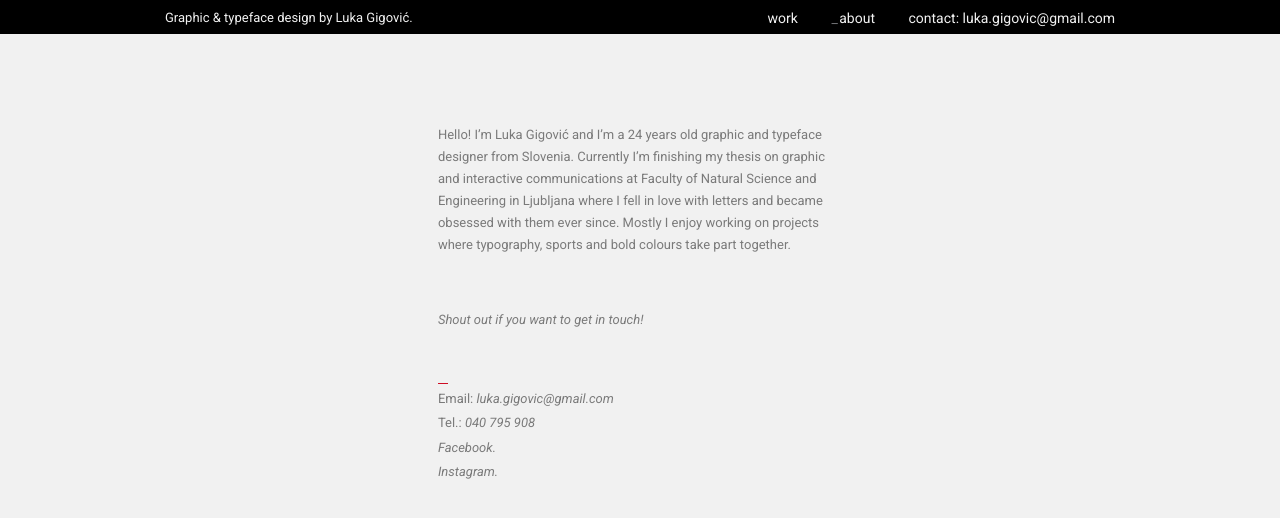
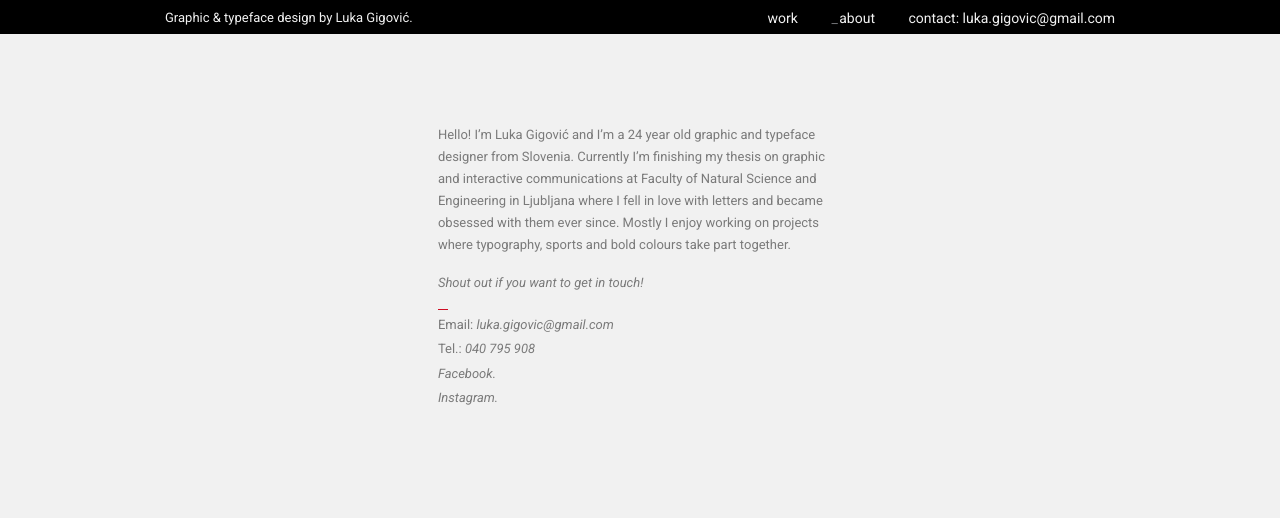
Before and after one commit to lukagigo/lukagigo.github.io, a Jekyll site: the page built from about.md, in a window 1280 px wide. Shown: the top 518 px of the page. Built offline with Jekyll 4.4.1, drawn with Linux system fonts in a browser that asks for light colours; nearby versions of some CDN libraries.

Commit message:
Update from Forestry.io - about.md

```diff
--- a/about.md
+++ b/about.md
@@ -1,19 +1,14 @@
 ---
+title: About
 layout: page
-title: About
-permalink: /about/
+permalink: "/about/"
 order: 2
 ---
+Hello! I’m Luka Gigović and I’m a 24 year old graphic and typeface designer from Slovenia. Currently I’m finishing my thesis on graphic and interactive communications at Faculty of Natural Science and Engineering in Ljubljana where I fell in love with letters and became obsessed with them ever since. Mostly I enjoy working on projects where typography, sports and bold colours take part together.
 
-Hello! I’m Luka Gigović and I’m a 24 years old graphic and typeface designer from Slovenia. Currently I’m finishing my thesis on graphic and interactive communications at Faculty of Natural Science and Engineering in Ljubljana where I fell in love with letters and became obsessed with them ever since. Mostly I enjoy working on projects where typography, sports and bold colours take part together.
+_Shout out if you want to get in touch!_
 
-<br>
-
-*Shout out if you want to get in touch!*
-
-<br>
-
-* Email: [luka.gigovic@gmail.com](mailto:luka.gigovic@gmail.com)
-* Tel.: [040 795 908](tel:+38640795908)
-* [Facebook.](http://facebook.com)
-* [Instagram.](http://instagram.com)
+*   Email: [luka.gigovic@gmail.com](mailto:luka.gigovic@gmail.com)
+*   Tel.: [040 795 908](tel:+38640795908)
+*   [Facebook.](http://facebook.com)
+*   [Instagram.](http://instagram.com)
```
